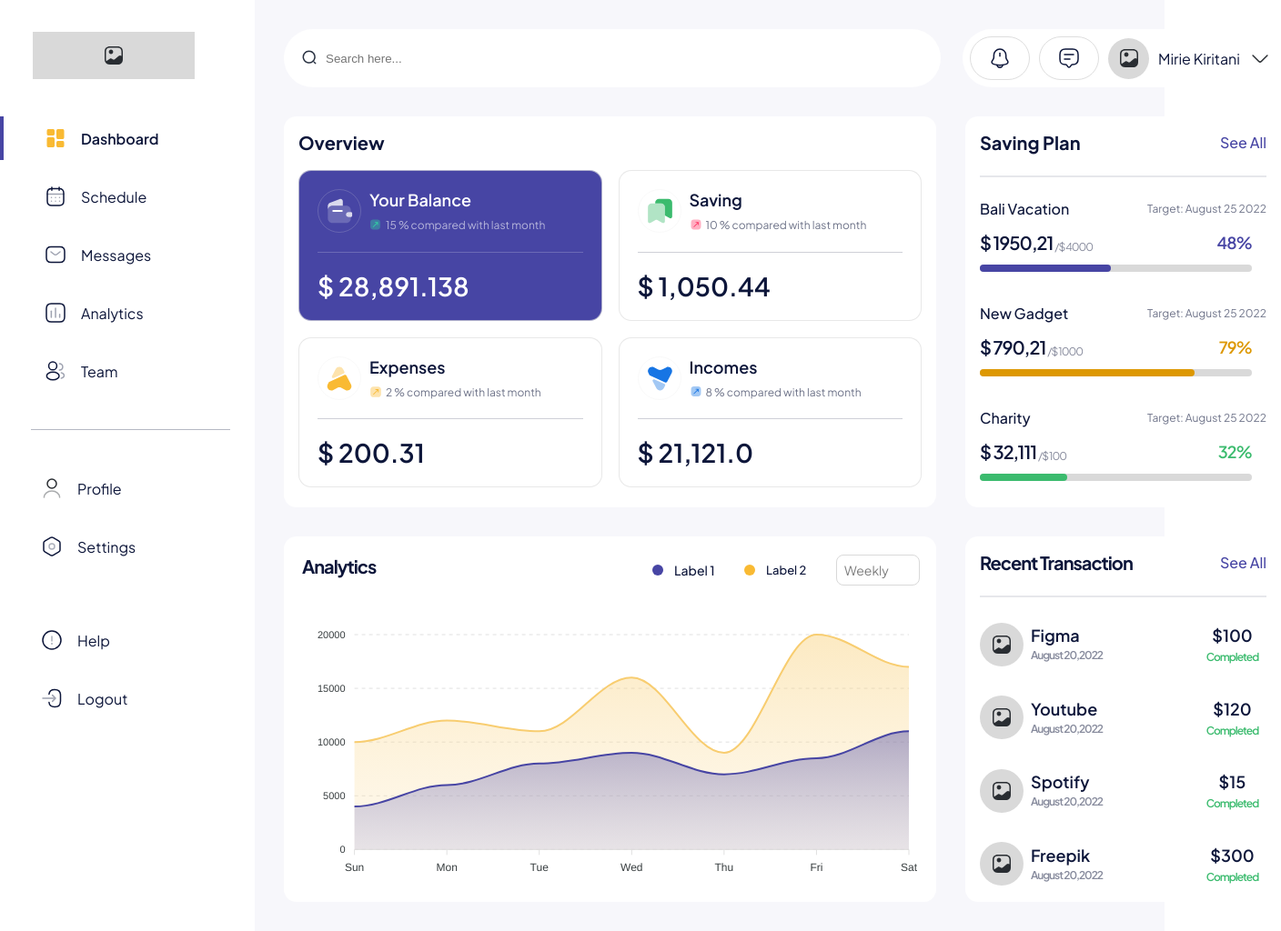
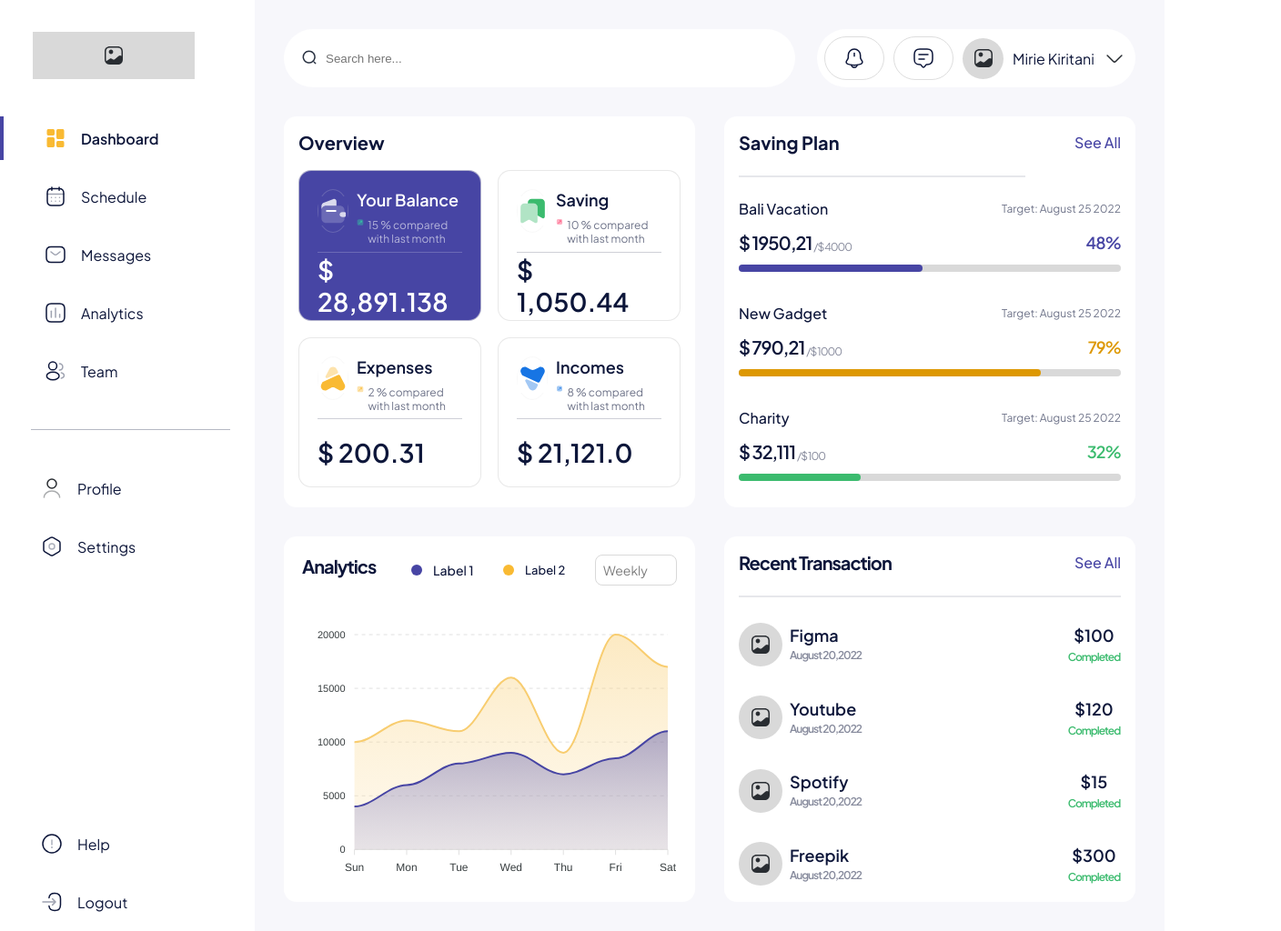
Before and after one commit to ankitrajstha/intuji-frontend-associate-challenge, a website built with Vite: page index.html in a window 1280 px wide. Shown: the whole page at 91% size, 1408 px wide, since content can reach past the window. Built offline with nearby package versions, Linux system fonts and the light colour scheme; files whose address does not match are found by name.

Commit message:
feat:(responsive): made the ui responsive

```diff
--- a/src/css/_actions.scss
+++ b/src/css/_actions.scss
@@ -1,13 +1,12 @@
 @use "./variables" as *;
 
 .actions-container {
-  width: 100%;
-  min-width: 35rem;
-  max-width: max-content;
+  max-width: 35rem;
   height: 6.4rem;
   padding: 0.8rem;
   display: flex;
   align-items: center;
+  flex-grow: 1;
   gap: 1rem;
   background: $white;
   border-radius: 10rem;
--- a/src/css/_analytics.scss
+++ b/src/css/_analytics.scss
@@ -1,11 +1,16 @@
 @use "./variables" as *;
 
 .analytics-container {
-  width: 71.7rem;
+  max-width: 71.7rem;
+  min-width: 100%;
   height: 40.2rem;
   padding: 2rem;
   border-radius: 1.4rem;
   background: $white;
+
+  @media (max-width: 768px) {
+    max-width: 100%;
+  }
 
   .analytics-wrapper {
     height: 100%;
@@ -99,7 +104,7 @@
         }
 
         .dropdown {
-          width: 1.7rem;
+          max-width: 1.7rem;
           height: 1.7rem;
           display: flex;
           align-items: center;
--- a/src/css/_contents.scss
+++ b/src/css/_contents.scss
@@ -4,12 +4,14 @@
   width: calc(100% - 28rem);
 
   @media (max-width: 768px) {
-    flex: 1;
+    flex-grow: 1;
+    width: 100%;
   }
   .top-contents {
     display: flex;
     gap: 2.4rem;
-    width: 100%;
+    max-width: 100%;
+
     @media (max-width: 768px) {
       flex-direction: column;
       flex: 1;
@@ -20,5 +22,9 @@
     display: grid;
     grid-template-columns: repeat(2, 1fr);
     gap: 3.2rem;
+
+    @media (max-width: 768px) {
+      grid-template-columns: repeat(1, 1fr);
+    }
   }
 }
--- a/src/css/_layout.scss
+++ b/src/css/_layout.scss
@@ -5,8 +5,8 @@
   height: 100%;
   display: flex;
   flex-direction: row;
+
   @media (max-width: 768px) {
     flex-direction: column;
-    flex: 1;
   }
 }
--- a/src/css/_overview.scss
+++ b/src/css/_overview.scss
@@ -1,14 +1,19 @@
 @use "./variables" as *;
 
 .overview-container {
-  width: 71.7rem;
-  height: 43rem;
+  max-width: 71.7rem;
+  min-width: 100%;
+  min-height: 43rem;
   padding: 1.6rem;
   border-radius: 1.4rem;
   background: $white;
   display: flex;
   flex-direction: column;
   gap: 1.8rem;
+
+  @media (max-width: 768px) {
+    max-width: 100%;
+  }
 
   .heading-2 {
     color: $primary-text-color;
@@ -17,14 +22,21 @@
   }
 
   .overview-card-container {
-    width: 68.5rem;
-    height: 34.9rem;
+    max-width: 68.5rem;
+    min-width: 100%;
+    min-height: 34.9rem;
     display: grid;
     grid-template-columns: repeat(2, 1fr);
     gap: 1.8rem;
 
+    @media (max-width: 768px) {
+      max-width: 100%;
+      grid-template-columns: repeat(1, 1fr);
+    }
+
     .card {
-      width: 33.35rem;
+      max-width: 33.35rem;
+      min-width: 100%;
       height: 16.55rem;
       padding: 2rem;
       background: $white;
@@ -33,6 +45,10 @@
 
       &.active {
         background-color: $background-purple;
+      }
+
+      @media (max-width: 768px) {
+        width: 100%;
       }
 
       .card-container {
--- a/src/css/_savingplan.scss
+++ b/src/css/_savingplan.scss
@@ -1,7 +1,8 @@
 @use "./variables" as *;
 
 .savingplan-container {
-  width: 34.7rem;
+  max-width: 34.7rem;
+  min-width: 100%;
   height: 43rem;
   padding: 1.6rem;
   border-radius: 1.4rem;
@@ -9,6 +10,10 @@
   display: flex;
   flex-direction: column;
   gap: 2.4rem;
+
+  @media (max-width: 768px) {
+    max-width: 100%;
+  }
 
   .savingplan-heading-container {
     display: flex;
@@ -29,8 +34,12 @@
     }
   }
   .line {
-    width: 31.5rem;
+    max-width: 31.5rem;
     border: 1px solid rgba($primary-text-color, $alpha: 0.1);
+
+    @media (max-width: 768px) {
+      max-width: 100%;
+    }
   }
 
   .progressbar-wrapper {
@@ -42,6 +51,7 @@
 
     .progressbar-container {
       width: 100%;
+
       height: 9.9rem;
       display: flex;
       flex-direction: column;
@@ -65,11 +75,16 @@
       }
 
       .progress-container {
-        width: 29.9rem;
+        max-width: 29.9rem;
+        min-width: 100%;
         height: 4.5rem;
         display: flex;
         flex-direction: column;
         gap: 1.2rem;
+
+        @media (max-width: 768px) {
+          max-width: 100%;
+        }
 
         .target-container {
           height: 2.5rem;
--- a/src/css/_searchbar.scss
+++ b/src/css/_searchbar.scss
@@ -1,20 +1,18 @@
 @use "./variables" as *;
 
 .searchbar-container {
-  width: 100%;
-  min-width: 72.2rem;
-  max-width: auto;
+  max-width: 72.2rem;
   height: 6.4rem;
   padding: 1.3rem 2rem;
   border-radius: 10rem;
   background-color: $white;
   display: flex;
+  flex-grow:1;
   align-items: center;
   gap: 1rem;
 
   @media (max-width: 768px) {
-    width: 100%;
-    min-width: 100vw;
+    max-width: 100%;
   }
 
   .searchbar {
--- a/src/css/_sideBar.scss
+++ b/src/css/_sideBar.scss
@@ -2,13 +2,14 @@
 
 .sidebar-container {
   width: 28rem;
-  height: 100vh;
+  min-height: 100vh;
   padding: 3.2rem 0;
   background: $white;
   position: relative;
 
   @media (max-width: 768px) {
-    height: 7.2rem;
+    min-height: 0;
+    max-height: 7.2rem;
     width: 100vw;
     background: $white;
     display: flex;
--- a/src/css/_transcation.scss
+++ b/src/css/_transcation.scss
@@ -1,7 +1,8 @@
 @use "./variables" as *;
 
 .transaction-container {
-  width: 34.7rem;
+  max-width: 34.7rem;
+  min-width: 100%;
   height: 40.2rem;
   padding: 1.6rem;
   border-radius: 1.4rem;
@@ -9,6 +10,10 @@
   display: flex;
   flex-direction: column;
   gap: 2.4rem;
+
+  @media (max-width: 768px) {
+    max-width: 100%;
+  }
 
   .transaction-header-container {
     display: flex;
@@ -36,19 +41,29 @@
   }
 
   .transactions-container {
-    width: 30.7rem;
+    max-width: 30.7rem;
+    min-width: 100%;
     height: 29.7rem;
     display: flex;
     flex-direction: column;
     gap: 2.5rem;
 
+    @media (max-width: 768px) {
+      max-width: 100%;
+    }
+
     .transaction-wrapper {
-      width: 30.7rem;
+      max-width: 30.7rem;
+      min-width: 100%;
       height: 5.55rem;
       padding: 0.8rem 0;
       display: flex;
       align-items: center;
       justify-content: space-between;
+
+      @media (max-width: 768px) {
+        max-width: 100%;
+      }
 
       .left-container {
         width: 13.9rem;
```
